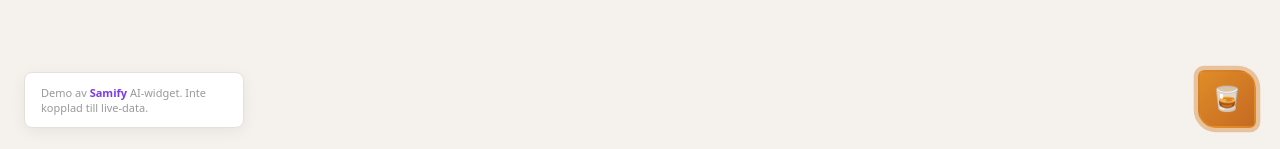
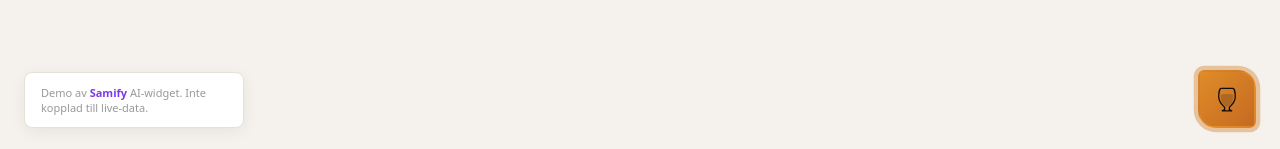
Before and after one commit to RasmusSamify/whiskeybud, a React (Vite) app in the folder whiskybud-demo/: page / in a window 1280 px wide. Shown: the part 648-797 px from the top of the page. Built offline with nearby package versions, Linux system fonts and the light colour scheme.

Commit message:
Launcher: consistent copper gradient + SVG whisky glass & close icons

```diff
--- a/whiskybud-demo/src/App.jsx
+++ b/whiskybud-demo/src/App.jsx
@@ -840,15 +840,24 @@ export default function WhiskybudWidget() {
         <button onClick={() => setOpen(!open)}
           style={{
             width: 58, height: 58, cursor: "pointer",
-            borderRadius: open ? "14px" : "6px 18px 6px 18px",
-            background: open ? C.barrel : `linear-gradient(135deg, ${C.copper}, ${C.ember})`,
-            border: `2px solid ${open ? C.smoke : C.flame}40`,
+            borderRadius: "6px 18px 6px 18px",
+            background: `linear-gradient(135deg, ${C.copper}, ${C.ember})`,
+            border: `2px solid ${C.flame}40`,
             display: "flex", alignItems: "center", justifyContent: "center",
             animation: open ? "none" : "wb3-pulse 2.5s ease-in-out infinite",
-            boxShadow: open ? "none" : `0 6px 28px ${C.copper}50`,
+            boxShadow: `0 6px 28px ${C.copper}${open ? "30" : "50"}`,
             transition: "all .35s cubic-bezier(.22,1,.36,1)",
           }}>
-          {open ? <span style={{ ...sy(300), fontSize: 24, color: C.cream }}>×</span> : <span style={{ fontSize: 24, lineHeight: 1 }}>🥃</span>}
+          {open ? (
+            <svg width="22" height="22" viewBox="0 0 24 24" fill="none" stroke={C.void} strokeWidth="2.5" strokeLinecap="round">
+              <line x1="6" y1="6" x2="18" y2="18"/><line x1="18" y1="6" x2="6" y2="18"/>
+            </svg>
+          ) : (
+            <svg width="26" height="26" viewBox="-20 -22 40 44" fill="none" stroke={C.void} strokeWidth="2.2" strokeLinejoin="round" strokeLinecap="round">
+              <path d="M-10,-18 C-12,-18 -14,-12 -14,-4 C-14,4 -8,10 -6,12 L-4,14 L-4,18 L-8,20 L8,20 L4,18 L4,14 L6,12 C8,10 14,4 14,-4 C14,-12 12,-18 10,-18 Z"/>
+              <path d="M-10,-6 C-6,-8 6,-8 10,-6 L8,4 C6,8 4,10 0,12 C-4,10 -6,8 -8,4 Z" fill={C.void} opacity="0.18"/>
+            </svg>
+          )}
         </button>
       </div>
     </div>
```
